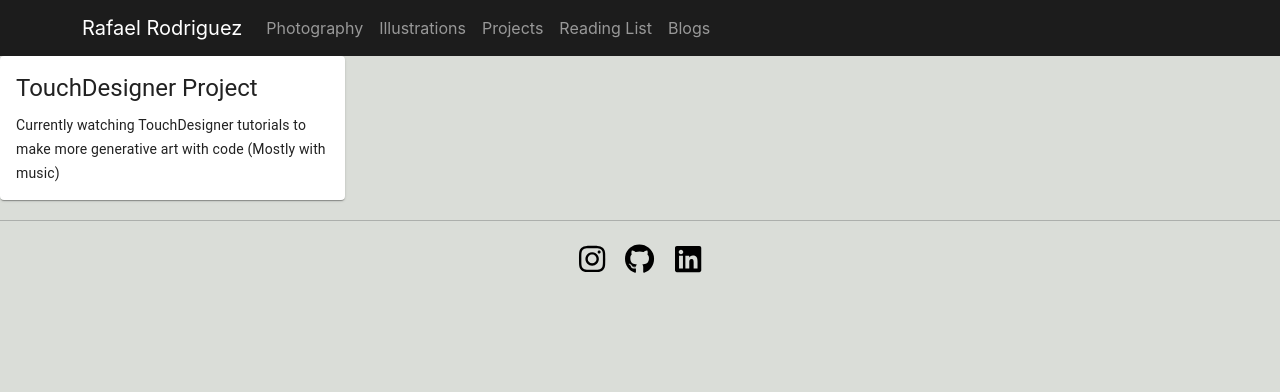
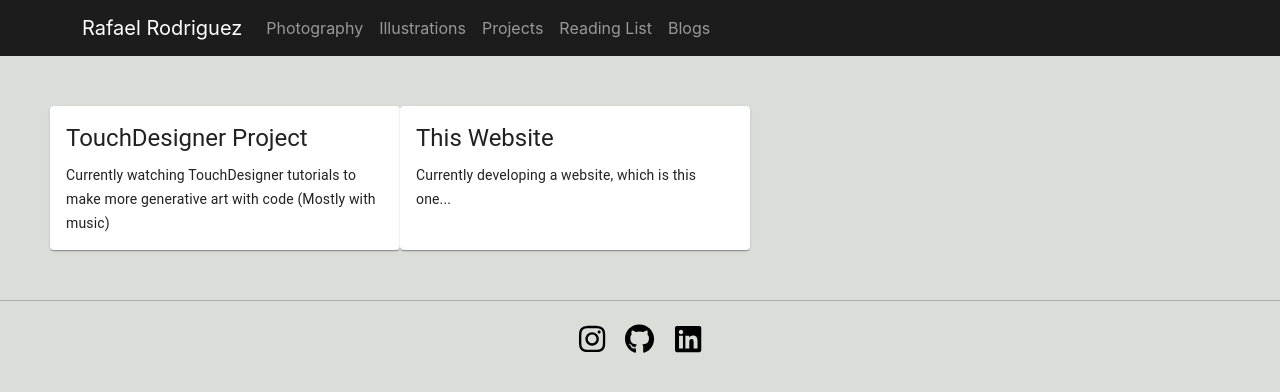
Before and after one commit to RRodriguez26/website, a React (Create React App) app: page /projects in a window 1280 px wide. Shown: the top 392 px of the page. Built offline with nearby package versions, Linux system fonts and the light colour scheme.

Commit message:
Add logic to show a card for every index in json file

```diff
--- a/src/Pages/Projects.js
+++ b/src/Pages/Projects.js
@@ -3,13 +3,15 @@ import Card from '@mui/material/Card';
 import CardContent from '@mui/material/CardContent';
 import CardMedia from '@mui/material/CardMedia';
 import Typography from '@mui/material/Typography';
+import projectList from '../information/projects-list.json'
 import { CardActionArea } from '@mui/material';
+import '../styles/projects.css';
 const Projects = () => {
     return (
-
         // Add properties to position the card to the center
-        <div>
-        <Card sx={{ maxWidth: 345}}>
+        <div className='projects-cards'>
+            {projectList["project-lists"].map((project, i) => {
+        return <Card sx={{ maxWidth: 350}} key={i}>
             <CardActionArea>
                 <CardMedia>
                     {
@@ -22,14 +24,15 @@ const Projects = () => {
                 </CardMedia>
                 <CardContent>
                     <Typography gutterBottom variant="h5" component="div">
-                        TouchDesigner Project
+                        {project['project-title']}
                     </Typography>
                     <Typography gutterBottom variant="body2" component="text.secondary">
-                        Currently watching TouchDesigner tutorials to make more generative art with code (Mostly with music)
+                        {project['project-desc']}
                     </Typography>
                 </CardContent>
             </CardActionArea>
         </Card>
+            })}
     </div>
     );
 }
--- /dev/null
+++ b/src/information/projects-list.json
@@ -0,0 +1,12 @@
+{
+    "project-lists": [
+        {
+            "project-title":"TouchDesigner Project",
+            "project-desc":"Currently watching TouchDesigner tutorials to make more generative art with code (Mostly with music)"
+        },
+        {
+            "project-title":"This Website",
+            "project-desc":"Currently developing a website, which is this one..."
+        }
+    ]
+}
--- /dev/null
+++ b/src/services/credentials.js
@@ -0,0 +1 @@
+export const clientID = "47b34a67f19e480ab53dfa71148a42e2";
--- /dev/null
+++ b/src/styles/projects.css
@@ -0,0 +1,4 @@
+.projects-cards {
+    margin: 50px;
+    display: flex;
+}
```
Also changed, not shown: 1 other file (tests, documents, lock files or other folders).
